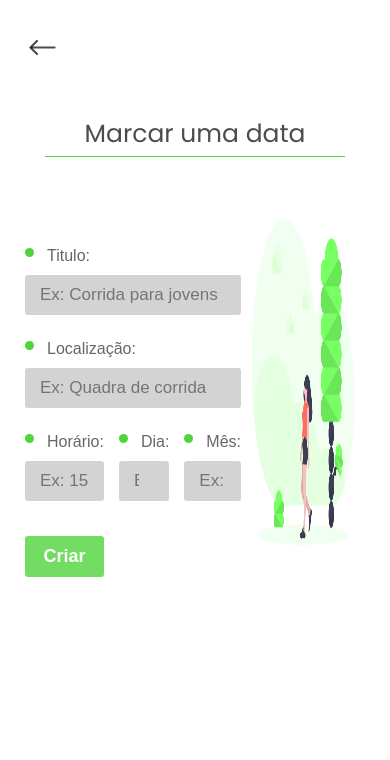
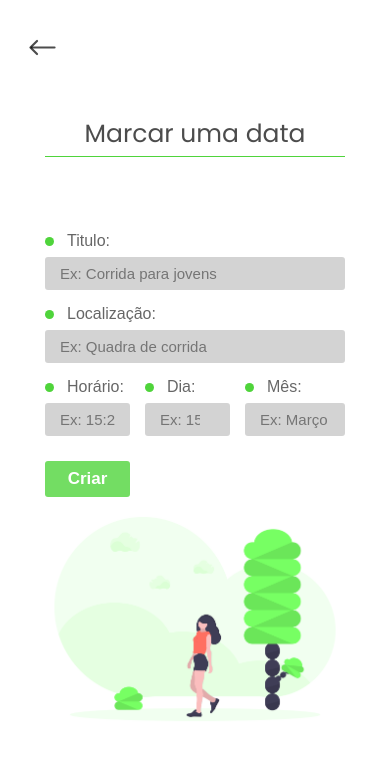
Before and after one commit to henrique2003/Sporgenda-front-end, a React (Create React App) app: page /admin in a window 390 px wide. Shown: the top 760 px of the page. Built offline with nearby package versions, Linux system fonts and the light colour scheme.

Commit message:
style: responsive wrapper form admin

```diff
--- a/src/pages/Admin/components/FormInput/style.css
+++ b/src/pages/Admin/components/FormInput/style.css
@@ -29,3 +29,53 @@
   margin-top: 10px;
   border: none;
 }
+
+/* Ipad Pro */
+@media (max-width: 1050px) {
+  .wrapper_input header {
+    margin-top: 20px;
+  }
+}
+
+/* Big Celhpnes */
+@media (max-width: 600px) {
+  /* Form label */
+  .wrapper_input header {
+    margin-top: 20px;
+  }
+
+  .wrapper_input header p {
+    font-size: 17px !important;
+  }
+
+  .wrapper_input header div {
+    width: 10px;
+    height: 10px;
+    margin-top: 5px !important;
+  }
+  /* End form label */
+
+  .wrapper_input input {
+    font-size: 16px;
+    margin-top: 7px;
+  }
+}
+
+/* Big Celhpnes */
+@media (max-width: 428px) {
+  /* Form label */
+  .wrapper_input header {
+    margin-top: 15px;
+  }
+
+  .wrapper_input header p {
+    font-size: 16px !important;
+  }
+  /* End form label */
+
+  .wrapper_input input {
+    padding: 8px 15px;
+    font-size: 15px;
+    margin-top: 7px;
+  }
+}
--- a/src/pages/Admin/style.css
+++ b/src/pages/Admin/style.css
@@ -31,7 +31,7 @@
 
 /* Form */
 .wrapper_admin .wrapper_admin_body .row form {
-  margin-top: 35px;
+  margin-top: 20px;
 }
 
 .wrapper_admin .wrapper_admin_body .row form .form_row {
@@ -67,10 +67,33 @@
   height: 100%;
 }
 
+/* Cahnge Size Image */
+@media (max-width: 1200px) {
+  .wrapper_admin .wrapper_admin_body .row section img {
+    width: 100%;
+    height: 400px;
+  }
+}
+
 /* Ipad pro */
 @media (max-width: 1050px) {
   .wrapper_admin {
     margin: 50px 100px;
+  }
+
+  /* Form */
+  .wrapper_admin .wrapper_admin_body .row form {
+    margin-top: 30px;
+  }
+
+  .wrapper_admin .wrapper_admin_body .row form .form_row button {
+    margin-top: 25px;
+  }
+  /* End Form */
+
+  .wrapper_admin .wrapper_admin_body .row section img {
+    width: 100%;
+    height: 370px;
   }
 }
 
@@ -78,6 +101,30 @@
 @media (max-width: 900px) {
   .wrapper_admin {
     margin: 30px 50px;
+  }
+
+  /* Form */
+  .wrapper_admin .wrapper_admin_body .row {
+    grid-template-columns: repeat(1, 1fr);
+  }
+
+  .wrapper_admin .wrapper_admin_body .row form {
+    margin: 0 40px;
+    margin-top: 30px;
+  }
+
+  .wrapper_admin .wrapper_admin_body .row form .form_row button {
+    margin-top: 25px;
+  }
+  /* End Form */
+
+  .wrapper_admin .wrapper_admin_body .row section {
+    padding: 0 30px;
+  }
+
+  .wrapper_admin .wrapper_admin_body .row section img {
+    width: 100%;
+    height: 100%;
   }
 }
 
@@ -92,6 +139,29 @@
     height: 10px;
     margin-right: 15px;
     margin-top: 3px;
+  }
+}
+
+/* Big Celhpnes */
+@media (max-width: 600px) {
+  .wrapper_admin .wrapper_admin_body .row form {
+    margin: 0 20px;
+    margin-top: 30px;
+  }
+
+  .wrapper_admin .wrapper_admin_body .row form .form_row button {
+    margin-top: 25px;
+  }
+
+  .wrapper_admin .wrapper_admin_body .row form .form_row button {
+    margin-top: 25px;
+    font-size: 17px;
+    padding: 8px;
+  }
+  /* End Form */
+
+  .wrapper_admin .wrapper_admin_body .row section {
+    padding: 0;
   }
 }
 
```
